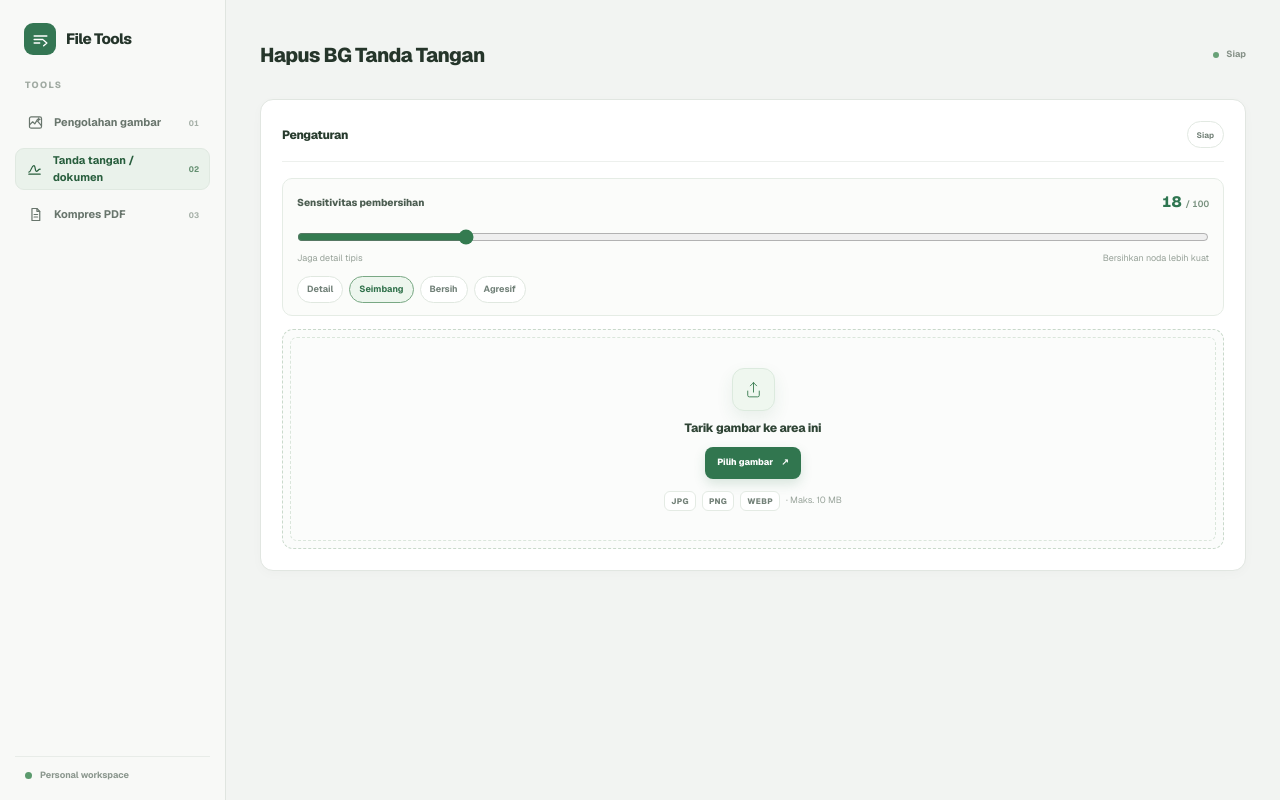
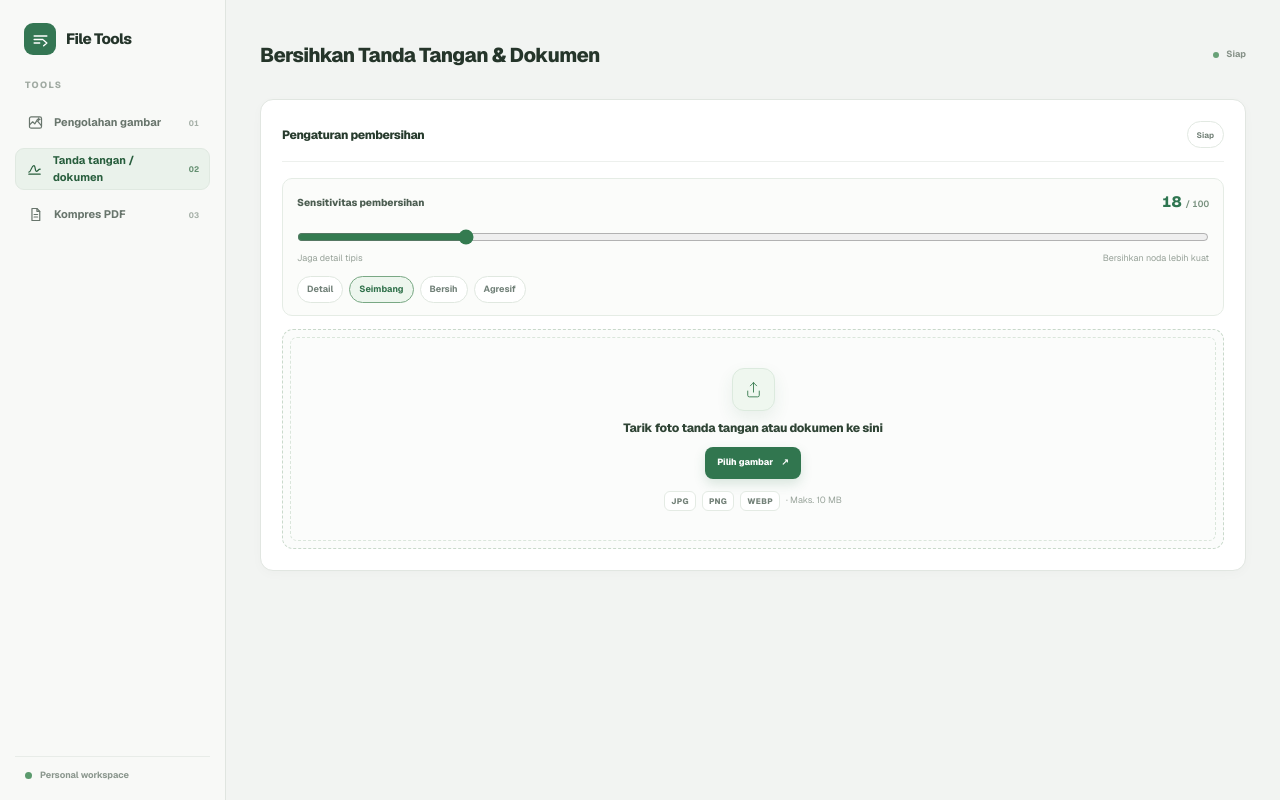
Before and after one commit to adhen10/remove-bg, a Next.js app in the folder frontend/: page /signature-remover in a window 1280 px wide. Built offline with nearby package versions, Linux system fonts and the light colour scheme; no server answers.

Commit message:
Polish dedicated signature and document cleanup tool

```diff
--- a/frontend/app/signature-remover/page.tsx
+++ b/frontend/app/signature-remover/page.tsx
@@ -229,7 +229,7 @@ export default function SignatureRemover() {
 
       <div className="workspace-main">
         <header className="tool-topbar">
-          <h1 className="tool-topbar-title">Hapus BG Tanda Tangan</h1>
+          <h1 className="tool-topbar-title">Bersihkan Tanda Tangan & Dokumen</h1>
           <span className="tool-topbar-meta">{status === "loading" ? "Memproses" : status === "done" ? "Selesai" : status === "error" ? "Error" : "Siap"}</span>
         </header>
 
@@ -238,7 +238,7 @@ export default function SignatureRemover() {
             <div className="panel-heading">
               <div>
 
-                <h2 className="panel-title">{file ? "Gambar" : "Pengaturan"}</h2>
+                <h2 className="panel-title">{file ? "Dokumen sumber" : "Pengaturan pembersihan"}</h2>
 
               </div>
               <span className="meta-pill">{status === "loading" ? "Memproses" : status === "done" ? "Selesai" : status === "error" ? "Error" : "Siap"}</span>
@@ -292,7 +292,7 @@ export default function SignatureRemover() {
                 aria-label="Pilih gambar tanda tangan atau dokumen"
               >
                 <span className="dropzone-icon"><UploadIcon /></span>
-                <h3 className="dropzone-title">{dragging ? "Lepaskan gambar untuk mulai" : "Tarik gambar ke area ini"}</h3>
+                <h3 className="dropzone-title">{dragging ? "Lepaskan gambar untuk mulai" : "Tarik foto tanda tangan atau dokumen ke sini"}</h3>
 
                 <span className="dropzone-button">Pilih gambar <span aria-hidden="true">↗</span></span>
                 <div className="dropzone-footer">
```
